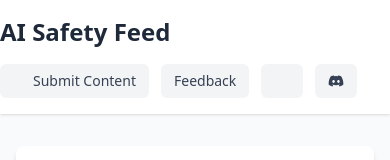
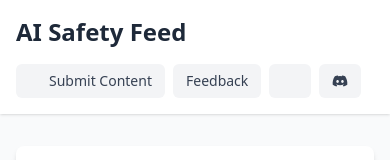
Before and after one commit to MattB543/ai-safety-feed-frontend, a Vue app: page / in a window 390 px wide. Shown: the top 160 px of the page. Built offline with nearby package versions, Linux system fonts and the light colour scheme; no server answers; some icons are missing.

Commit message:
Fixing header margin on mobile

```diff
--- a/src/components/AppHeader.vue
+++ b/src/components/AppHeader.vue
@@ -1,11 +1,11 @@
 <template>
-  <header class="bg-white shadow-sm py-4">
+  <header class="bg-white shadow-sm py-4 px-4">
     <div
       class="w-full max-w-[980px] mx-auto flex flex-col items-start gap-4 md:flex-row md:justify-between md:items-center"
     >
       <h1 class="text-2xl font-bold text-gray-800">AI Safety Feed</h1>
       <div
-        class="flex items-center gap-3 flex-wrap w-full justify-start md:w-auto md:justify-end"
+        class="flex items-center gap-2 md:gap-3 flex-wrap w-full justify-start md:w-auto md:justify-end"
       >
         <!-- Submit Content Button -->
         <a
```
